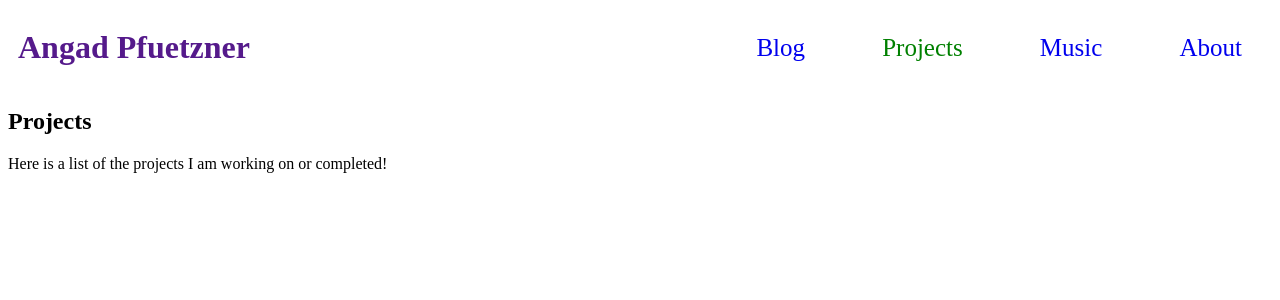
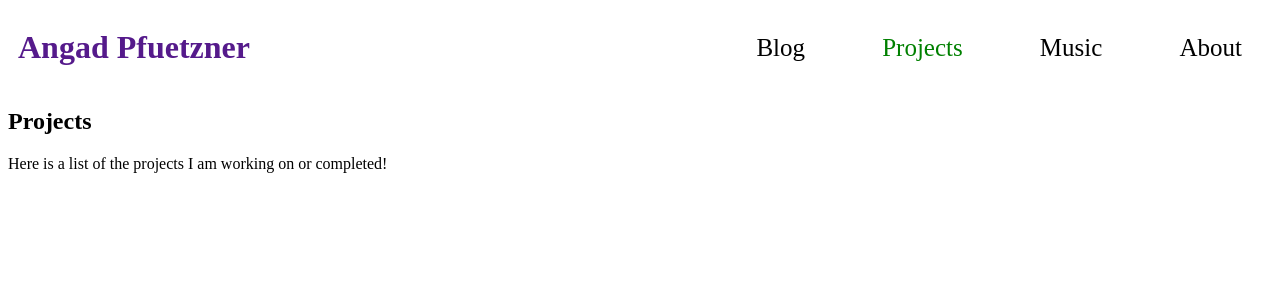
Before and after one commit to Angad99/Angad99.github.io, a Jekyll site: the page built from Projects.md, in a window 1280 px wide. Shown: the top 300 px of the page. Built offline with Jekyll 4.4.1, drawn with Linux system fonts in a browser that asks for light colours.

Commit message:
Update navbar.scss

```diff
--- a/_sass/navbar.scss
+++ b/_sass/navbar.scss
@@ -16,7 +16,6 @@ nav {
 	padding: 10px;
 	font-size: 25px;
 	margin-right: 20px;
-	color: black;
 }
 
 h1 a {
@@ -26,6 +25,7 @@ h1 a {
 nav a {
 	order: 1;
 	text-decoration: none;
+	color: black;
 }
 
 .current {
```
